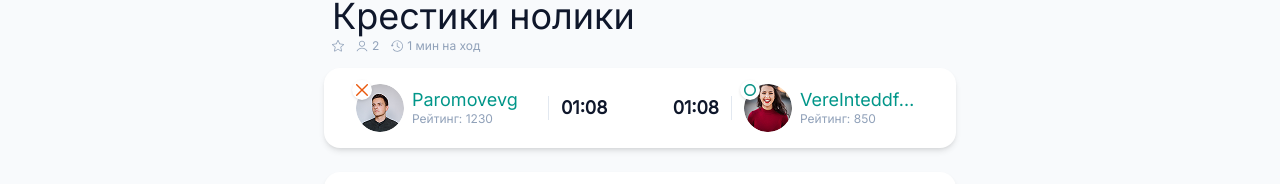
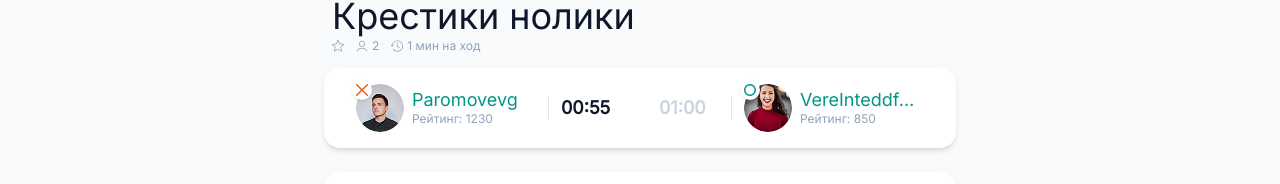
Before and after one commit to ZhenyaKhomich/tic-tac-toe-online, a Next.js app: page / in a window 1280 px wide. Shown: the part 143-327 px from the top of the page. Built offline with nearby package versions, Linux system fonts and the light colour scheme.

Commit message:
feat: create function determing winner

```diff
--- a/components/game/game-field.jsx
+++ b/components/game/game-field.jsx
@@ -1,12 +1,9 @@
 import clsx from "clsx";
 import { UiButton } from "../uikit/ui-button";
 import { GameSimbol } from "./game-simbol";
-import { useGameState } from "./use-game-state";
 
 
-export function GameField({ className, playersCount }) {
-
-  const {cells, currentMove, nextMove, handleCellClick} = useGameState(playersCount);
+export function GameField({ className, cells, currentMove, nextMove, handleCellClick, winnerSequence}) {
 
   const actions = (
     <>
@@ -26,6 +23,7 @@
         {cells &&
           cells.map((simbol, index) => (
             <GameCell
+            isWinner={winnerSequence?.includes(index)}
               onClick={() => {
                 handleCellClick(index);
               }}
@@ -71,9 +69,9 @@
   );
 }
 
-function GameCell({ children, onClick }) {
+function GameCell({ children, onClick, isWinner}) {
   return (
-    <button onClick={onClick} className="flex items-center justify-center border border-slate-200 -ml-px -mt-px cursor-pointer">
+    <button onClick={onClick} className={clsx(isWinner && 'bg-green-400',"flex items-center justify-center border border-slate-200 -ml-px -mt-px cursor-pointer")}>
       {children}
     </button>
   );
--- a/components/game/game-info.jsx
+++ b/components/game/game-info.jsx
@@ -1,12 +1,12 @@
 import { Profile } from "../profile";
 import { clsx } from "clsx";
-import { CrossIcon } from "./icons/cross-icon";
 import { GameSimbol } from "./game-simbol";
 import { GAME_SIMBOLS } from "./constants";
 import avatar1 from "./images/avatar1.png";
 import avatar2 from "./images/avatar2.png";
 import avatar3 from "./images/avatar3.png";
 import avatar4 from "./images/avatar4.png";
+import { useEffect, useState } from "react";
 
 const players = [
   {
@@ -39,17 +39,41 @@
   },
 ];
 
-export function GameInfo({ className, playersCount }) {
+export function GameInfo({ className, playersCount, currentMove }) {
   return (
     <div className={clsx(className, "flex flex-wrap gap-3 justify-between bg-white rounded-2xl shadow-md px-8 py-4")}>
       {players.slice(0, playersCount).map((player, index) => {
-        return <PlayerInfo key={player.id} playerInfo={player} isRight={index % 2 === 1}></PlayerInfo>;
+        return <PlayerInfo
+        key={player.id}
+        playerInfo={player}
+        isRight={index % 2 === 1}
+        isTimerRunning={currentMove === player.simbol}
+        ></PlayerInfo>;
       })}
     </div>
   );
 }
 
-function PlayerInfo({ playerInfo, isRight = false }) {
+function PlayerInfo({ playerInfo, isRight = false, isTimerRunning }) {
+  const [seconds, setSeconds] = useState(60);
+
+  const minuteString = String(Math.floor(seconds / 60)).padStart(2, "0");
+  const secondsString = String(seconds % 60).padStart(2, "0");
+  const isDanger = seconds < 10;
+
+  useEffect(() => {
+    if(isTimerRunning) {
+      const interval = setInterval(() => {
+        setSeconds((lastSeconds) => Math.max((lastSeconds -= 1), 0));
+      }, 1000);
+
+      return () => {
+        clearInterval(interval);
+        setSeconds(60);
+      }
+    }
+  }, [isTimerRunning]);
+
   return (
     <div className="flex gap-3 items-center">
       <div className={clsx("relative", isRight && "order-3")}>
@@ -64,7 +88,9 @@
         </div>
       </div>
       <div className={clsx("h-6 w-px bg-slate-200", isRight && "order-2")}></div>
-      <div className={clsx("text-lg font-semibold", isRight && "order-1")}>01:08</div>
+      <div className={clsx("text-lg font-semibold w-[60px]", !isTimerRunning && 'text-slate-300', isRight && "order-1", isDanger && "text-orange-600")}>
+        {minuteString}:{secondsString}
+      </div>
     </div>
   );
 }
--- a/components/game/index.js
+++ b/components/game/index.js
@@ -1,3 +1,4 @@
 export { GameTitle } from "./game-title";
 export { GameInfo } from "./game-info";
 export {GameField} from "./game-field";
+export {useGameState} from "./use-game-state"
--- /dev/null
+++ b/components/game/model.js
@@ -0,0 +1,49 @@
+import {MOVE_ORDER } from "./constants";
+
+export function getNextMove(currentMove, playersCount) {
+  const slicedMoveOrder = MOVE_ORDER.slice(0, playersCount);
+  const nextMoveIndex = slicedMoveOrder.indexOf(currentMove) + 1;
+  return slicedMoveOrder[nextMoveIndex] ?? slicedMoveOrder[0];
+}
+
+
+export function computedWinner(cells, sequenceSize = 5, fieldSize = 19) {
+  const gap = Math.floor(sequenceSize / 2);
+
+  function compereElements(indexes) {
+    let result = true;
+
+    for (let i = 1; i < indexes.length; i++) {
+      result &&= !!cells[indexes[i]];
+      result &&= cells[indexes[i]] === cells[indexes[i - 1]];
+    }
+
+    return result;
+  }
+
+  function getSequenceIndexes(i) {
+    const res = [[], [], [], []];
+
+    for (let j = 0; j < sequenceSize; j++) {
+      res[0].push(j - gap + i);
+      res[1].push(fieldSize * (j - gap) + (j - gap) + i);
+      res[2].push(-fieldSize * (j - gap) + (j - gap) + i);
+      res[3].push(fieldSize * (j - gap) + i);
+    }
+
+    return res;
+  }
+
+  for (let i = 0; i < cells.length; i++) {
+    if (cells[i]) {
+      const indexRows = getSequenceIndexes(i);
+      const winnerIndexes = indexRows.find((row) => compereElements(row));
+
+      if (winnerIndexes) {
+        return winnerIndexes;
+      }
+    }
+  }
+
+  return undefined;
+}
--- a/components/game/use-game-state.jsx
+++ b/components/game/use-game-state.jsx
@@ -1,17 +1,14 @@
-import { GAME_SIMBOLS, MOVE_ORDER } from "./constants";
+import { GAME_SIMBOLS} from "./constants";
 import { useState } from "react";
-
-function getNextMove(currentMove, playersCount) {
-  const slicedMoveOrder = MOVE_ORDER.slice(0, playersCount);
-  const nextMoveIndex = slicedMoveOrder.indexOf(currentMove) + 1;
-  return slicedMoveOrder[nextMoveIndex] ?? slicedMoveOrder[0];
-}
+import {getNextMove, computedWinner} from './model'
 
 export function useGameState(playersCount) {
   const [{ cells, currentMove }, setGameState] = useState(() => ({
     cells: new Array(19 * 19).fill(null),
     currentMove: GAME_SIMBOLS.CROSS,
   }));
+
+  const winnerSequence = computedWinner(cells);
 
   const nextMove = getNextMove(currentMove, playersCount);
 
@@ -34,5 +31,6 @@
     currentMove,
     nextMove,
     handleCellClick,
+    winnerSequence,
   };
 }
--- a/pages/index.jsx
+++ b/pages/index.jsx
@@ -1,19 +1,19 @@
 import { useState } from "react";
-import { GameField, GameInfo, GameTitle } from "../components/game";
+import { GameField, GameInfo, GameTitle, useGameState } from "../components/game";
 import {Header} from '../components/header';
 
 export default function HomePage() {
   const [playersCount, setPlayersCount] = useState(2);
+  const {cells, currentMove, nextMove, handleCellClick, winnerSequence} = useGameState(playersCount);
+
   return (
-    <>
     <div className='bg-slate-50 min-h-screen'>
       <Header />
       <main className="pt-6 mx-auto max-w-[632px]">
         <GameTitle playersCount={playersCount} />
-        <GameInfo className='mt-4' playersCount={playersCount} />
-        <GameField className="mt-6" playersCount={playersCount} />
+        <GameInfo className='mt-4' playersCount={playersCount}  currentMove={currentMove}/>
+        <GameField className="mt-6" currentMove={currentMove} cells={cells}  nextMove={nextMove} handleCellClick={handleCellClick} winnerSequence={winnerSequence}/>
       </main>
     </div>
-    </>
   );
 }
```
